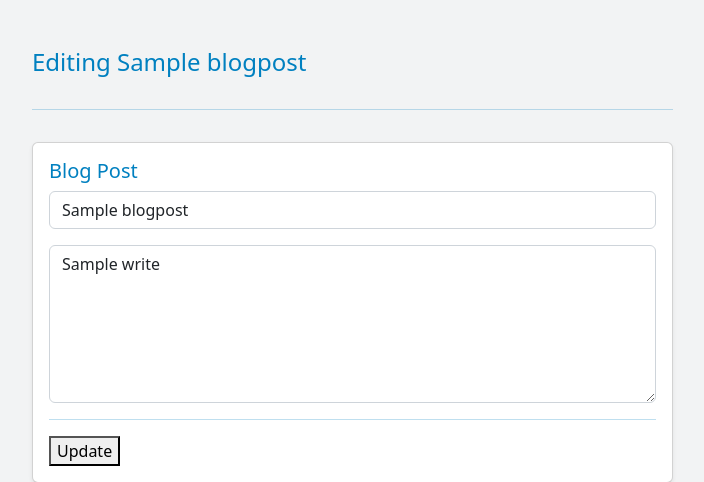
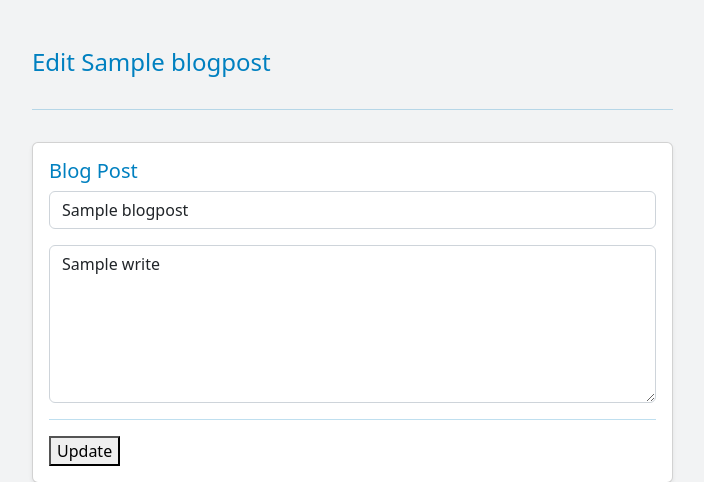
Before and after one commit to sheoranharis/programmer-server, a Node server app: template views/blog/blogedit.ejs in a window 1280 px wide. Shown: the part 58-540 px from the top of the page, without its empty margins (50-754 px from the left). Run offline with Node 20, Linux system fonts and the light colour scheme; the template is opened without the code that fills it: most values are stand-ins (such as "Sample title", 1, 10 or a date in 2020); some libraries are stand-ins or nearby versions.

Commit message:
fix: blog edit fix

```diff
--- a/views/blog/blogedit.ejs
+++ b/views/blog/blogedit.ejs
@@ -4,7 +4,7 @@
         <div class="container mt-5">
             <div class="row">
                 <div class="col-7 ">
-                    <h4 class="pb-3">Editing <%=blogpost.name%>
+                    <h4 class="pb-3">Edit <%=blogpost.name%>
                     </h4>
                     <hr class="pb-3">
                     <form action="/blogserver/<%=blogpost._id%>?_method=PUT" method="post" class="needs-validation"
```
